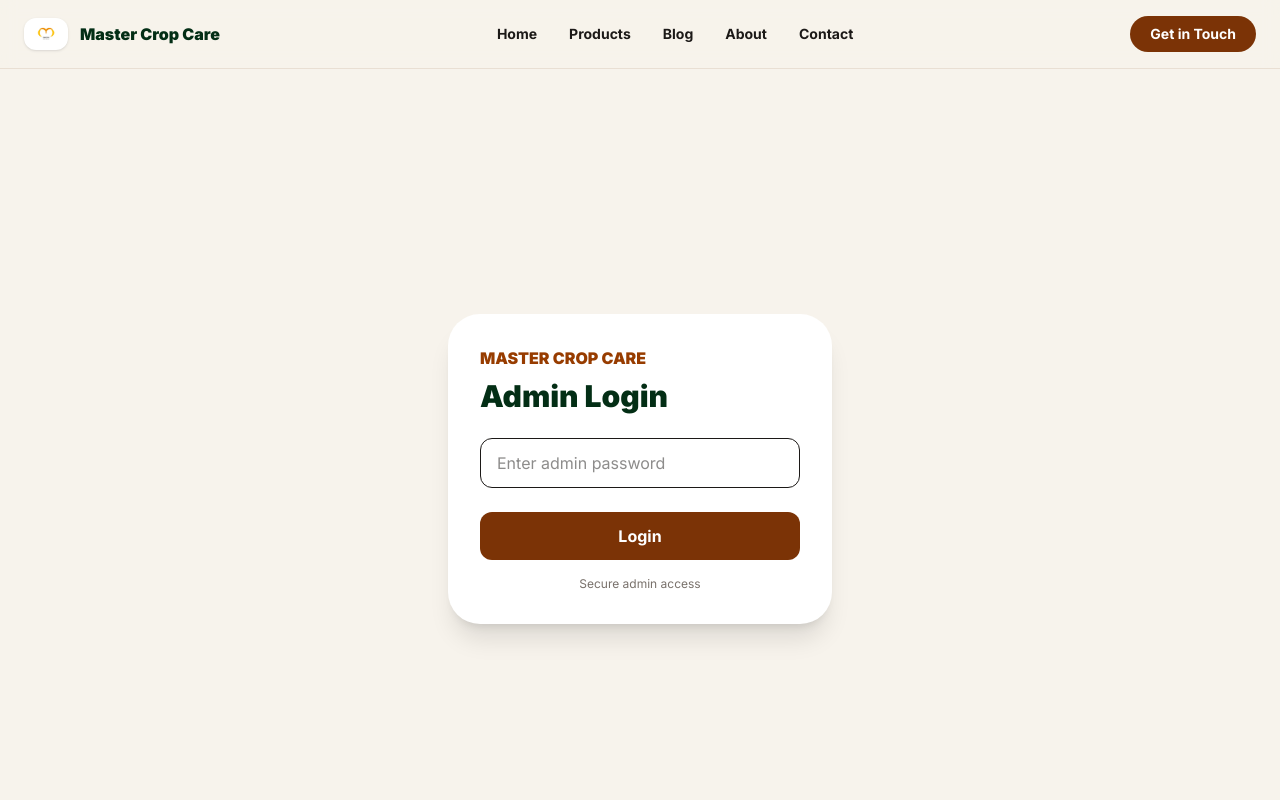
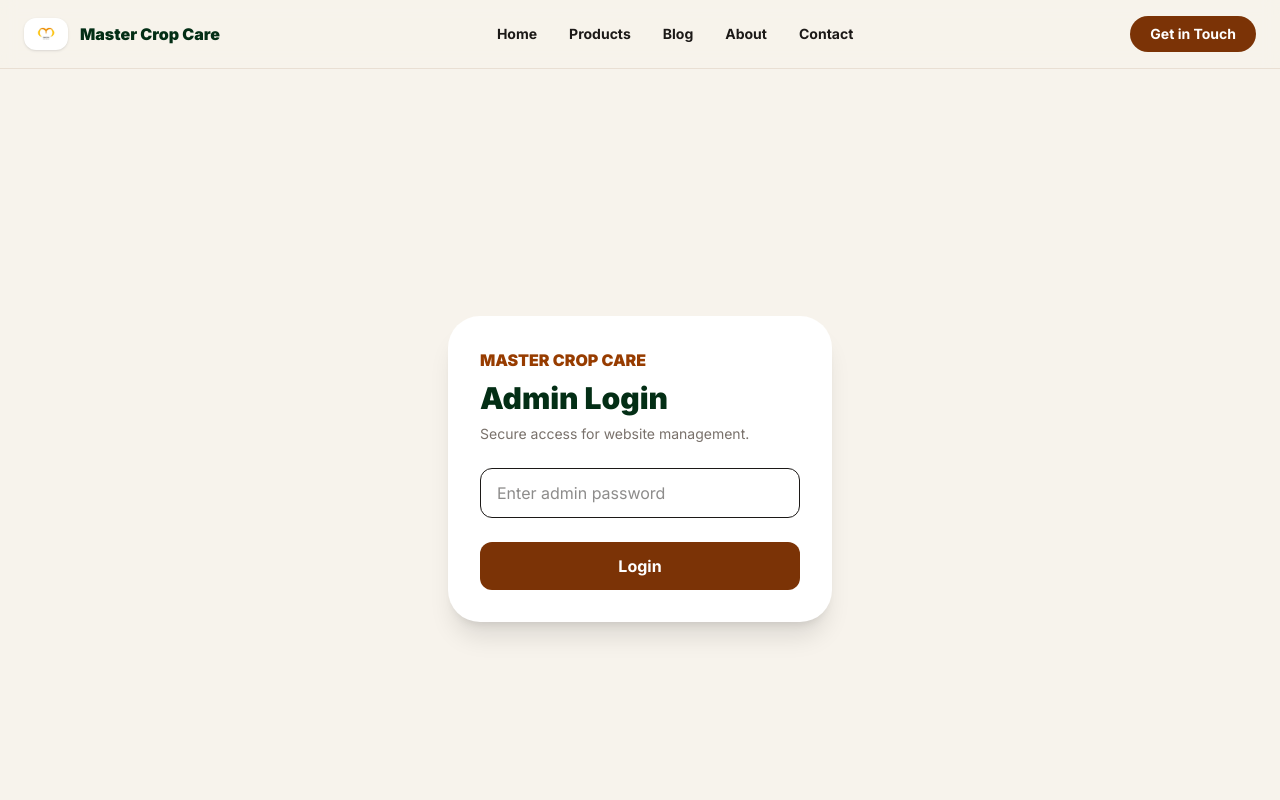
Before and after one commit to Shob002/mcc-app, a Next.js app: page /admin/login in a window 1280 px wide. Shown: the top 800 px of the page. Built offline with nearby package versions, Linux system fonts and the light colour scheme.

Commit message:
fix admin login password

```diff
--- a/src/app/admin/login/page.tsx
+++ b/src/app/admin/login/page.tsx
@@ -1,27 +1,23 @@
 "use client";
 
-import { useState, useEffect } from "react";
+import { useEffect, useState } from "react";
 import { useRouter } from "next/navigation";
 
-export default function AdminLogin() {
+const ADMIN_PASSWORD = "masterbag123";
+
+export default function AdminLoginPage() {
+  const router = useRouter();
   const [password, setPassword] = useState("");
-  const router = useRouter();
 
-  // auto redirect if already logged in
   useEffect(() => {
-    if (localStorage.getItem("admin")) {
+    const isAdmin = localStorage.getItem("admin");
+
+    if (isAdmin === "true") {
       router.replace("/admin");
     }
   }, [router]);
 
   const login = () => {
-    const ADMIN_PASSWORD = process.env.NEXT_PUBLIC_ADMIN_PASSWORD;
-
-    if (!ADMIN_PASSWORD) {
-      alert("Admin password not configured");
-      return;
-    }
-
     if (password.trim() === ADMIN_PASSWORD) {
       localStorage.setItem("admin", "true");
       router.push("/admin");
@@ -40,6 +36,10 @@ export default function AdminLogin() {
           Admin Login
         </h1>
 
+        <p className="mt-2 text-sm text-stone-500">
+          Secure access for website management.
+        </p>
+
         <input
           type="password"
           placeholder="Enter admin password"
@@ -57,10 +57,6 @@ export default function AdminLogin() {
         >
           Login
         </button>
-
-        <p className="mt-4 text-center text-xs text-stone-500">
-          Secure admin access
-        </p>
       </div>
     </main>
   );
```
